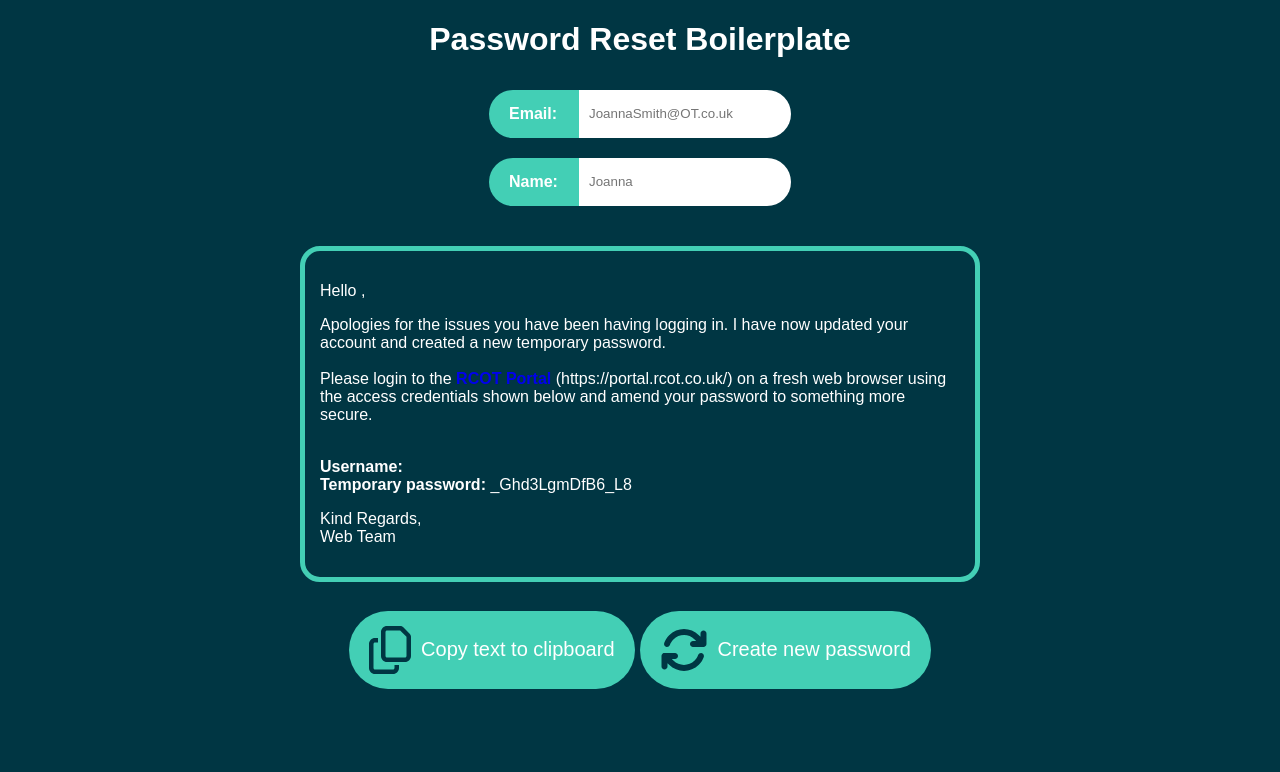
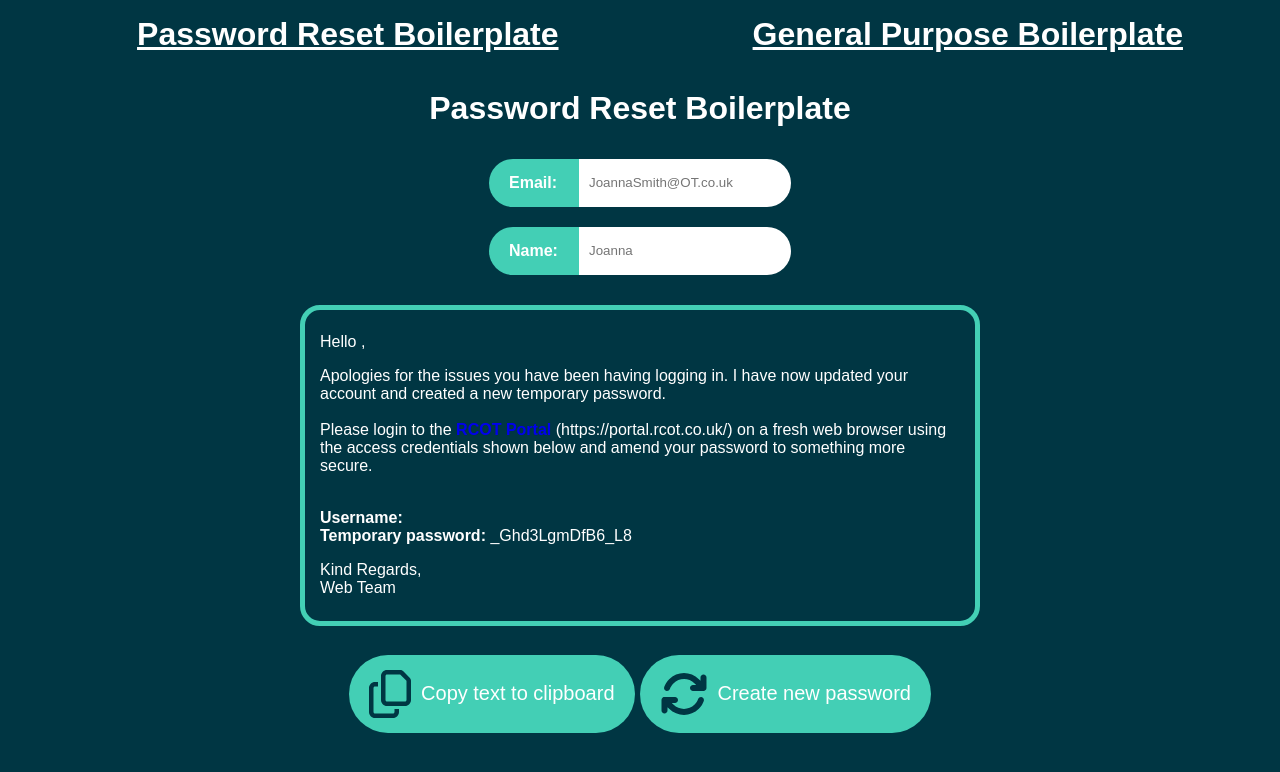
Before and after one commit to sam-rcot/boilerplateReact, a React (Vite) app: page / in a window 1280 px wide. Shown: the top 772 px of the page. Built offline with nearby package versions, Linux system fonts and the light colour scheme.

Commit message:
Added navbar

```diff
--- a/src/App.tsx
+++ b/src/App.tsx
@@ -1,14 +1,12 @@
 import { useState } from 'react'
 import styles from './App.module.scss'
+import NavBar from './components/navbar/navbar';
 import PasswordReset from './components/passwordreset/passwordreset'
 
 function App() {
-  const [firstName, setFirstName] = useState("");
-  const [email, setEmail] = useState("");
-
-
   return (
     <div className={styles.App}>
+      <NavBar />
       <PasswordReset />
 
     </div>
--- a/src/components/copybutton/copybutton.tsx
+++ b/src/components/copybutton/copybutton.tsx
@@ -5,7 +5,7 @@ import { faCopy } from '@fortawesome/free-regular-svg-icons';
 import { RefObject } from 'react';
 
 type CopyButtonProps = {
-    pressedButtonId: string,
+    pressedButtonId: string | null,
     handleButtonPress: (id: string) => void,
     handleButtonRelease: () => void,
     resultRef: RefObject<HTMLDivElement>,
--- /dev/null
+++ b/src/components/navbar/navbar.module.scss
@@ -0,0 +1,27 @@
+@import '../../index.css';
+
+.NavBar {
+    width: 100vw;
+    .links {
+        display: flex;
+        justify-content: space-around;
+        .link {
+            list-style: none;
+            a {
+                text-decoration: underline;
+                color: white;
+                text-transform: capitalize;
+                font-size: 2rem;
+                font-weight: bold;
+                padding: 15px 10px;
+                border-radius: 10px;
+                &:hover {
+                    text-decoration: none;
+                    color: var(--color-teal);
+                    background-color: white;
+
+                }
+            }
+        }
+    }
+}
--- /dev/null
+++ b/src/components/navbar/navbar.tsx
@@ -0,0 +1,14 @@
+import styles from './navbar.module.scss'
+
+const NavBar = () => {
+    return (
+        <div className={styles.NavBar}>
+            <ul className={styles.links}>
+                <li className={styles.link}><a href="">Password reset boilerplate</a></li>
+                <li className={styles.link}><a href="">General purpose boilerplate</a></li>
+            </ul>
+        </div>
+    )
+}
+
+export default NavBar
--- a/src/components/passwordbutton/passwordbutton.tsx
+++ b/src/components/passwordbutton/passwordbutton.tsx
@@ -4,7 +4,7 @@ import styles from '../userdetails/userdetails.module.scss';
 import generatePassword from "../../utils/generatePassword";
 
 type PasswordButtonProps = {
-    pressedButtonId: string,
+    pressedButtonId: string | null,
     handleButtonPress: (id: string) => void,
     handleButtonRelease: () => void,
     setPassword: (password: string) => void,
--- a/src/components/userdetails/userdetails.module.scss
+++ b/src/components/userdetails/userdetails.module.scss
@@ -10,8 +10,8 @@
 
 .resultContainer {
   margin: 0 auto;
-  margin-top: 30px;
-  padding: 15px;
+  margin-top: 20px;
+  padding: 7.5px 15px;
   border: solid var(--color-teal) 5px;
   border-radius: 20px;
   width: 50%;
--- a/src/components/userdetails/userdetails.tsx
+++ b/src/components/userdetails/userdetails.tsx
@@ -1,9 +1,6 @@
 import { useRef, useState } from 'react'
 import styles from "./userdetails.module.scss";
 import generatePassword from "../../utils/generatePassword";
-import { FontAwesomeIcon } from '@fortawesome/react-fontawesome';
-import { faCopy } from '@fortawesome/free-regular-svg-icons';
-import { faArrowsRotate } from '@fortawesome/free-solid-svg-icons';
 import CopyButton from '../copybutton/copybutton';
 import PasswordButton from '../passwordbutton/passwordbutton';
 
@@ -13,31 +10,15 @@ type UserDetailsProps = {
 }
 
 const UserDetails = ({ email, firstName }: UserDetailsProps) => {
-    const resultRef = useRef(null);
+    const resultRef = useRef<HTMLDivElement>(null);
     const [password, setPassword] = useState(generatePassword());
 
-    const handleButtonClick = () => {
-        const resultContainerElement = resultRef.current;
-        const selection = window.getSelection();
-        selection.selectAllChildren(resultContainerElement);
 
-        try {
-            const successful = document.execCommand('copy');
-            const msg = successful ? 'successful' : 'unsuccessful';
-            console.log(`Copy command was ${msg}`);
-        } catch (err) {
-            console.error('Unable to copy', err);
-        }
 
-        selection.collapseToEnd();
-    };
-    const handleNewPassword = () => {
-        const newPassword = generatePassword();
-        setPassword(newPassword);
-    };
-    const [pressedButtonId, setPressedButtonId] = useState(null);
+    const [pressedButtonId, setPressedButtonId] = useState<null | string>(null);
 
-    const handleButtonPress = (id) => {
+    const handleButtonPress = (id: string) => {
+        console.log(typeof(id))
         setPressedButtonId(id);
     };
 
```
Also changed, not shown: src/components/generalpurpose/generalpurpose.tsx (added).
